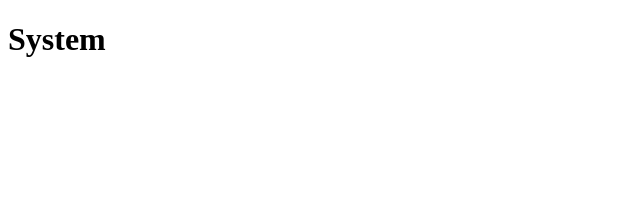
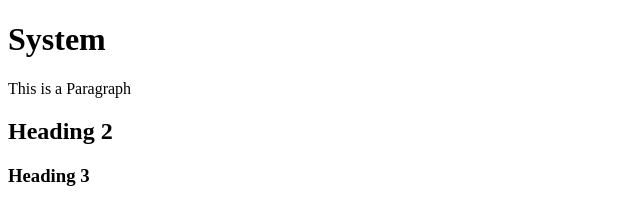
Before and after one commit to KobePauta/CS005, a plain HTML site: page index.html in a window 1280 px wide. Shown: the whole page, without its empty margins (0-640 px from the left). Drawn offline with Linux system fonts and the light colour scheme.

Commit message:
Added New H2 and H3 and P Tags

```diff
--- a/index.html
+++ b/index.html
@@ -4,4 +4,7 @@
 
 <body>
     <h1> System</h1>
+    <p>This is a Paragraph</p>
+    <h2>Heading 2</h2>
+    <h3>Heading 3</h3>
 </body>
```
